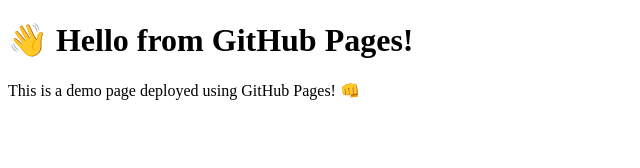
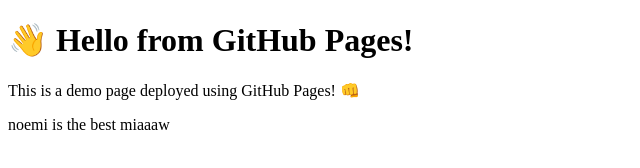
Before and after one commit to lindedhauwe/deploy-test, a plain HTML site: page index.html in a window 1280 px wide. Shown: the whole page, without its empty margins (0-640 px from the left). Drawn offline with Linux system fonts and the light colour scheme.

Commit message:
added html content

```diff
--- a/index.html
+++ b/index.html
@@ -10,6 +10,7 @@
 <body>
     <h1>👋 Hello from GitHub Pages!</h1>
     <p>This is a demo page deployed using GitHub Pages! 👊</p>
+    <p>noemi is the best miaaaw</p>
 </body>
 
 </html>
```
